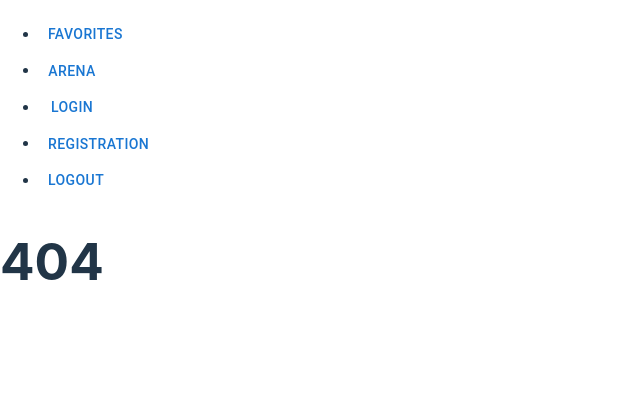
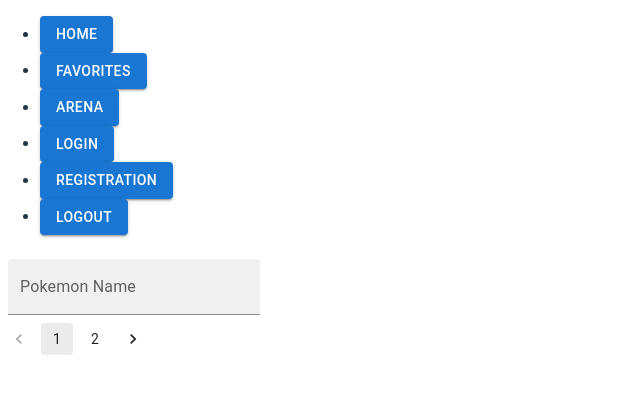
Before and after one commit to Deveater0072/PokedeX, a React (Vite) app: page /Home in a window 1280 px wide. Before the commit this address had no page. Shown: the top 394 px of the page, without its empty margins (0-640 px from the left). Built offline with nearby package versions, Linux system fonts and the light colour scheme.

Commit message:
create data with pokemons, added Home with input and pagination

```diff
--- a/src/App.jsx
+++ b/src/App.jsx
@@ -9,12 +9,14 @@
 import Arena from "./pages/Arena";
 import Registration from "./pages/Registration";
 import Logout from "./pages/Logout";
+import Home from "./pages/Home";
 
 function App() {
   return (
-    <BrowserRouter >
+    <BrowserRouter>
       <Routes>
         <Route path="/" element={<Layout />}>
+          <Route path="Home" element={<Home />} />
           <Route path="Arena" element={<Arena />} />
           <Route path="Favorites" element={<Favorites />} />
           <Route path="Login" element={<Login />} />
--- a/src/pages/Favorites.jsx
+++ b/src/pages/Favorites.jsx
@@ -1,5 +1,6 @@
 const Favorites = () => {
-    return <h1>Favorites</h1>;
+  return <h1>Favorites</h1>;
+
   };
 
   export default Favorites;
--- /dev/null
+++ b/src/pages/Home.jsx
@@ -0,0 +1,27 @@
+import Box from "@mui/material/Box";
+import TextField from "@mui/material/TextField";
+import Pagination from "@mui/material/Pagination";
+import Stack from "@mui/material/Stack";
+const Home = () => {
+  return (
+    <>
+      <Box
+        component="form"
+        sx={{
+          "& > :not(style)": { m: 1, width: "25ch" },
+        }}
+        noValidate
+        autoComplete="off"
+      >
+        <TextField id="outlined-basic" label="Pokemon Name" variant="filled" />
+      </Box>
+      <Stack spacing={2}>
+        <Pagination count={2} shape="rounded" />
+      </Stack>
+    </>
+  );
+};
+
+
+
+export default Home;
--- a/src/pages/Layout.jsx
+++ b/src/pages/Layout.jsx
@@ -5,29 +5,34 @@
     <>
       <nav>
         <ul>
+        <li>
+            <Link to="/Home">
+              <Button variant="contained">Home</Button>
+            </Link>
+          </li>
           <li>
             <Link to="/Favorites">
-              <Button>Favorites</Button>
+              <Button variant="contained">Favorites</Button>
             </Link>
           </li>
           <li>
             <Link to="/Arena">
-              <Button>Arena</Button>
+              <Button variant="contained">Arena</Button>
             </Link>
           </li>
           <li>
             <Link to="/Login">
-              <Button>Login</Button>
+              <Button variant="contained">Login</Button>
             </Link>
           </li>
           <li>
             <Link to="/Registration">
-              <Button>Registration</Button>
+              <Button variant="contained">Registration</Button>
             </Link>
           </li>
           <li>
             <Link to="/Logout">
-              <Button>Logout</Button>
+              <Button variant="contained">Logout</Button>
             </Link>
           </li>
         </ul>
```
Also changed, not shown: src/data/data.jsx (added, +20 -0 lines).
